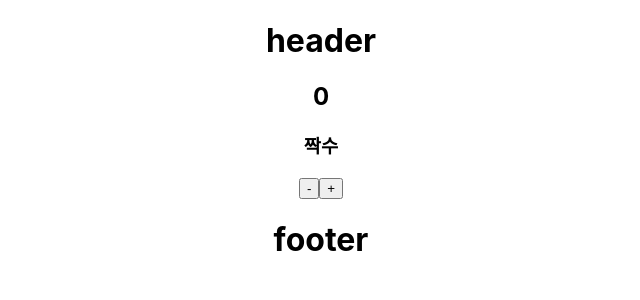
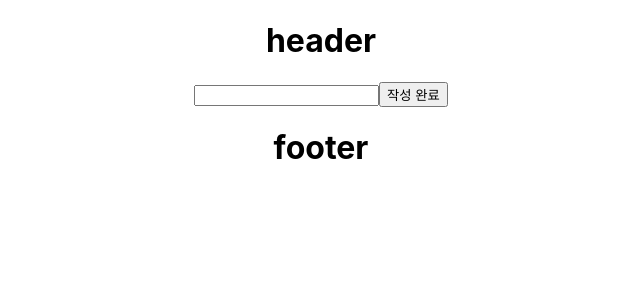
Before and after one commit to NaruNarsha/ReactBook, a React (Create React App) app in the folder chapter5/: page / in a window 1280 px wide. Shown: the top 300 px of the page, without its empty margins (319-959 px from the left). Built offline with nearby package versions, Linux system fonts and the light colour scheme.

Commit message:
update Body.js

```diff
--- a/chapter5/src/component/Body.js
+++ b/chapter5/src/component/Body.js
@@ -1,5 +1,8 @@
 import "./Body.css";
-import { useState } from "react";
+//import { useState } from "react";
+import { useRef, useState } from "react";
+
+
 // function Body( {name, location, favorList = []}) {
 
 //     console.log(name, location, favorList);
@@ -208,8 +211,7 @@ import { useState } from "react";
 //==============================================================================
 // Props와 State
 
-
-
+/*
 function Viewer({number}){
     return <div>{number % 2 === 0 ? <h3>짝수</h3> : <h3>홀수</h3> }</div>
 }
@@ -235,7 +237,107 @@ function Body(){
             <button onClick={onIncrease}>+</button>
         </div>
     );
+}
+*/
 
+
+
+
+//==============================================================================
+// P240 State와 자식 컴포넌트
+/*
+function Viewer(){
+    console.log("Viewer component update");
+    return <div>Viewer</div>
+}
+
+
+function Body(){
+    const [number, setNumber] = useState(0);
+
+    function onIncrease(){
+        setNumber(number + 1);
+    };
+
+    const onDecrease = () => {
+        setNumber(number - 1);
+    };
+
+    return (
+        <div>
+            <h2>{number}</h2>
+            <Viewer />
+            <div>
+                <button onClick={onDecrease}>-</button>
+                <button onClick={onIncrease}>+</button>
+            </div>
+        </div>
+    )
+}
+*/
+
+
+
+
+
+//==============================================================================
+// Ref
+
+/*
+function Body(){
+    const [text, setText] = useState("");
+
+    const handleOnChange = (e) =>{
+        setText(e.target.value);
+    };
+
+    const handleOnClick = () => {
+        alert(text);
+    };
+
+    return (
+        <div>
+            <input value={text} onChange={handleOnChange} />
+            <button onClick={handleOnClick}>작성 완료</button>
+        </div>
+    );
+}
+*/
+
+
+function Body(){
+    const [text, setText] = useState("");
+    const textRef = useRef();
+
+    const handleOnChange = (e) => {
+        setText(e.target.value);
+    };
+
+    // function handleOnClick(){
+    //     alert(text);
+    //     textRef.current.value = "";
+    // };
+
+    function handleOnClick(){
+
+        console.log(text.length);
+
+        if(text.length < 5){
+            textRef.current.focus();
+        }
+        else{
+            alert(text);
+            setText("");
+        }
+    }
+
+
+    return (
+        <div>
+            <input ref={textRef} value={text} onChange ={handleOnChange} />
+            <button onClick={handleOnClick}>작성 완료</button>
+        </div>
+    );
 
 }
 
```
